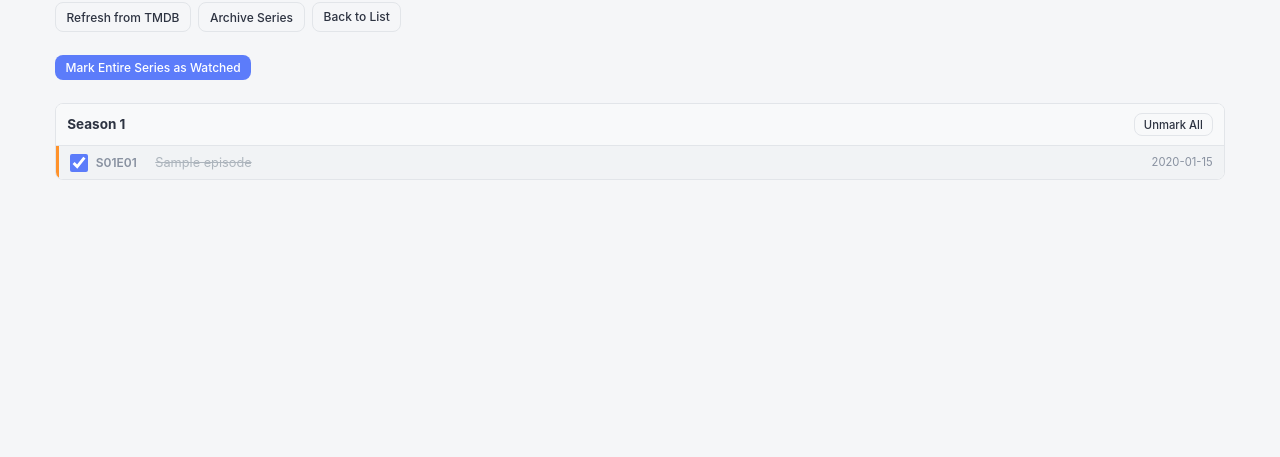
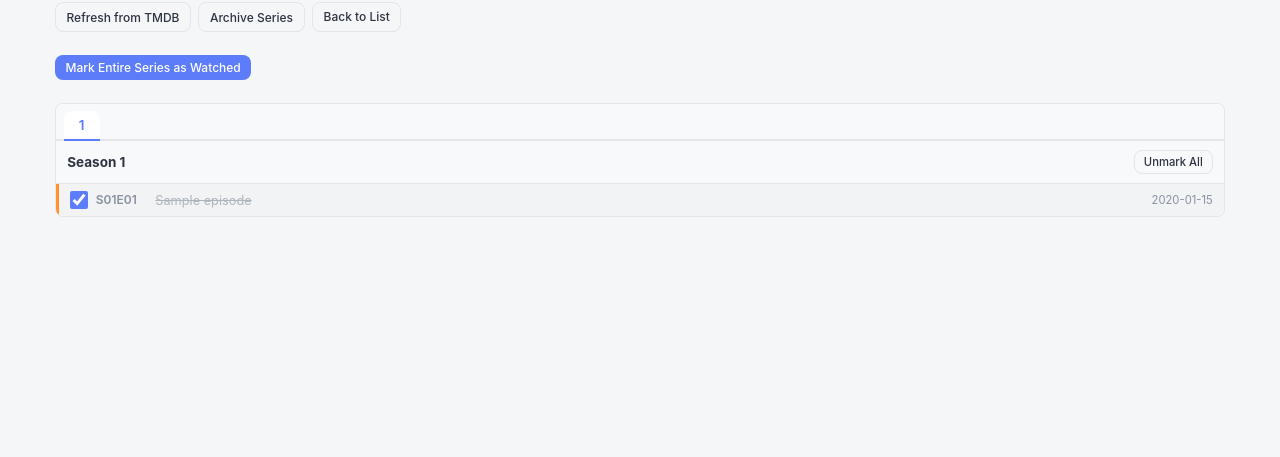
Before and after one commit to mrfypower/SimpleSeriesWatcher, a Flask app: page /series/1 in a window 1280 px wide. Shown: the part 204-661 px from the top of the page. Run offline with Flask 3, Linux system fonts and the light colour scheme; tables that the repository leaves empty hold one stand-in row (values such as "Sample post"); a database or web service that is not in the repository returns one stand-in record (values such as "Sample title"); data that the repository does not hold is empty.

Commit message:
Show seasons with tabs

```diff
--- a/static/css/style.css
+++ b/static/css/style.css
@@ -504,6 +504,44 @@ a:hover { text-decoration: underline; }
     .detail-actions { justify-content: center; }
 }
 
+/* ── Season Tabs ── */
+.season-tabs-wrapper {
+    background: var(--card);
+    border: 1px solid var(--border);
+    border-radius: var(--radius);
+    overflow: hidden;
+}
+
+.season-tab-bar {
+    display: flex;
+    flex-wrap: wrap;
+    gap: 0;
+    border-bottom: 2px solid var(--border);
+    background: #f8f9fa;
+    padding: .5rem .5rem 0;
+}
+
+.season-tab-btn {
+    padding: .4rem .8rem;
+    min-width: 2.4rem;
+    font-size: .9rem;
+    font-weight: 600;
+    font-family: inherit;
+    background: none;
+    border: none;
+    border-bottom: 2px solid transparent;
+    margin-bottom: -2px;
+    cursor: pointer;
+    color: var(--text-muted);
+    border-radius: var(--radius) var(--radius) 0 0;
+    transition: color .15s, border-color .15s, background .15s;
+}
+.season-tab-btn:hover { color: var(--text); background: #e9ecef; }
+.season-tab-btn.active { color: var(--primary); border-bottom-color: var(--primary); background: var(--card); }
+
+.season-tab-panel { display: none; }
+.season-tab-panel.active { display: block; }
+
 /* ── Season / Episodes ── */
 .season-block {
     background: var(--card);
--- a/static/js/series_detail.js
+++ b/static/js/series_detail.js
@@ -72,12 +72,32 @@
         container.appendChild(markAllBar);
         document.getElementById('markSeriesWatchedBtn').addEventListener('click', markSeriesWatched);
 
-        // ── Seasons ──
+        // ── Season Tabs ──
         const seasonNums = Object.keys(s.seasons).map(Number).sort((a, b) => a - b);
-        seasonNums.forEach(sn => {
+
+        const tabsWrapper = document.createElement('div');
+        tabsWrapper.className = 'season-tabs-wrapper';
+
+        const tabBar = document.createElement('div');
+        tabBar.className = 'season-tab-bar';
+
+        const tabPanels = document.createElement('div');
+        tabPanels.className = 'season-tab-panels';
+
+        seasonNums.forEach((sn, idx) => {
             const seasonData = s.seasons[String(sn)];
-            const block = document.createElement('div');
-            block.className = 'season-block';
+
+            // Tab button
+            const tab = document.createElement('button');
+            tab.className = 'season-tab-btn' + (idx === 0 ? ' active' : '');
+            tab.textContent = String(sn);
+            tab.dataset.season = sn;
+            tabBar.appendChild(tab);
+
+            // Tab panel
+            const panel = document.createElement('div');
+            panel.className = 'season-tab-panel' + (idx === 0 ? ' active' : '');
+            panel.dataset.season = sn;
 
             const headerEl = document.createElement('div');
             headerEl.className = 'season-header';
@@ -87,7 +107,7 @@
                     ${seasonData.fully_watched ? 'Unmark All' : 'Mark All Watched'}
                 </button>
             `;
-            block.appendChild(headerEl);
+            panel.appendChild(headerEl);
 
             const epList = document.createElement('div');
             epList.className = 'season-episodes';
@@ -97,7 +117,6 @@
                 let rowCls = 'episode-row ' + ep.type;
                 if (ep.watched) rowCls += ' watched-row';
                 row.className = rowCls;
-
                 row.innerHTML = `
                     <input type="checkbox" class="ep-check" data-id="${ep.id}" ${ep.watched ? 'checked' : ''}>
                     <span class="ep-number">S${pad(ep.season_number)}E${pad(ep.episode_number)}</span>
@@ -107,8 +126,8 @@
                 epList.appendChild(row);
             });
 
-            block.appendChild(epList);
-            container.appendChild(block);
+            panel.appendChild(epList);
+            tabPanels.appendChild(panel);
 
             // Toggle single episode
             epList.addEventListener('change', async (e) => {
@@ -134,6 +153,20 @@
                 }
             });
         });
+
+        // Tab switching
+        tabBar.addEventListener('click', (e) => {
+            const btn = e.target.closest('.season-tab-btn');
+            if (!btn) return;
+            tabBar.querySelectorAll('.season-tab-btn').forEach(b => b.classList.remove('active'));
+            tabPanels.querySelectorAll('.season-tab-panel').forEach(p => p.classList.remove('active'));
+            btn.classList.add('active');
+            tabPanels.querySelector(`.season-tab-panel[data-season="${btn.dataset.season}"]`).classList.add('active');
+        });
+
+        tabsWrapper.appendChild(tabBar);
+        tabsWrapper.appendChild(tabPanels);
+        container.appendChild(tabsWrapper);
     }
 
     async function markSeriesWatched() {
```
